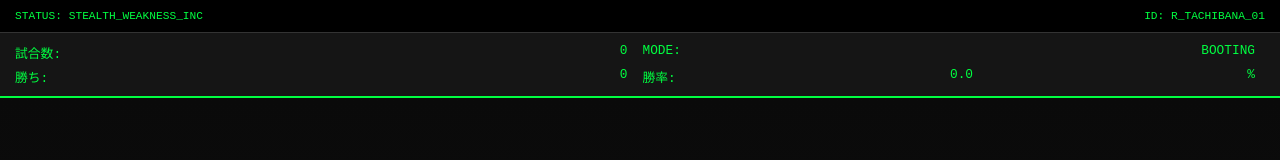
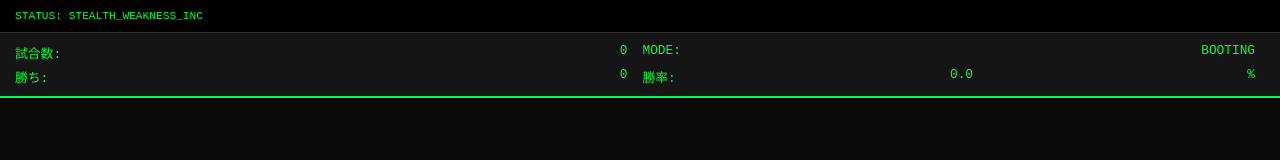
Before and after one commit to Lukaglyph/Janken_AI, a plain HTML site: page index.html in a window 1280 px wide. Shown: the top 160 px of the page. Drawn offline with Linux system fonts and the light colour scheme.

Commit message:
Update index.html

```diff
--- a/index.html
+++ b/index.html
@@ -118,7 +118,6 @@
 <body>
     <div class="header">
         <span>STATUS: STEALTH_WEAKNESS_INC</span>
-        <span>ID: R_TACHIBANA_01</span>
     </div>
 
     <div class="stats-bar">
```
